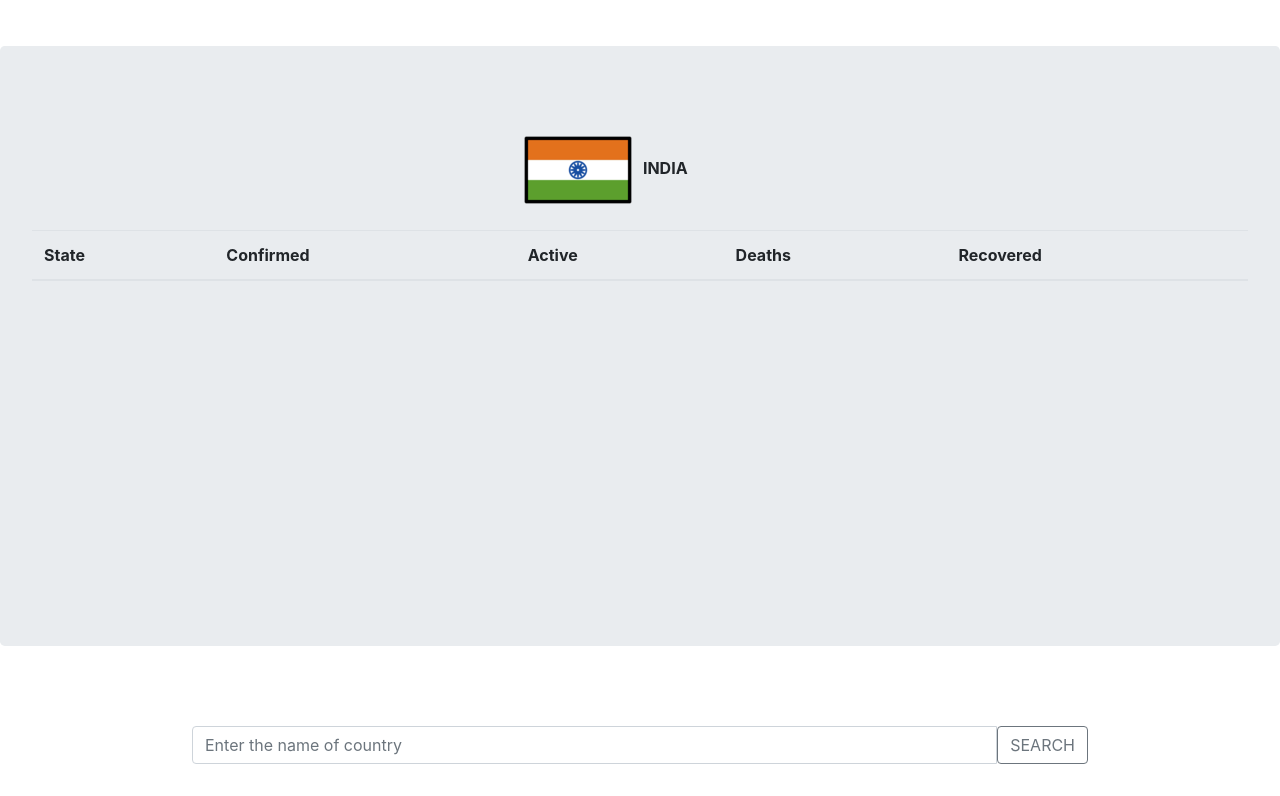
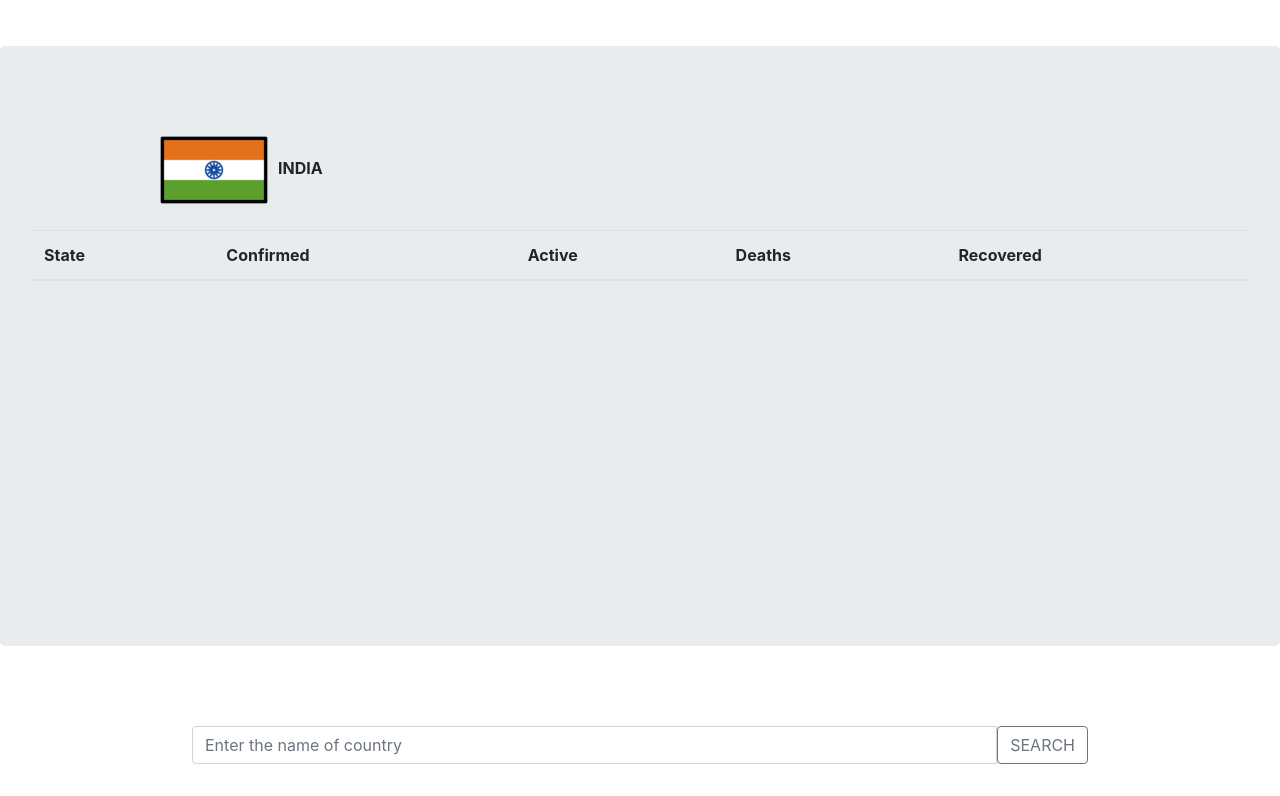
Before and after one commit to shadabmajeed/coranaapp, a website: page public/index.html in a window 1280 px wide. Shown: the part 1011-1807 px from the top of the page. Drawn offline with nearby package versions, Linux system fonts and the light colour scheme; no server answers.

Commit message:
Update index.html

```diff
--- a/public/index.html
+++ b/public/index.html
@@ -53,7 +53,7 @@
    <br>
    <br>
    <div class="jumbotron" style="height:600px;overflow:scroll;">
-    <img src="images/flag-india_1f1ee-1f1f3.png" style="margin-left: 40%;">
+    <img src="images/flag-india_1f1ee-1f1f3.png" style="margin-left: 10%;">
       <b>INDIA</b>
       <div class="table-responsive">
           <table class="table table-hover">
```
